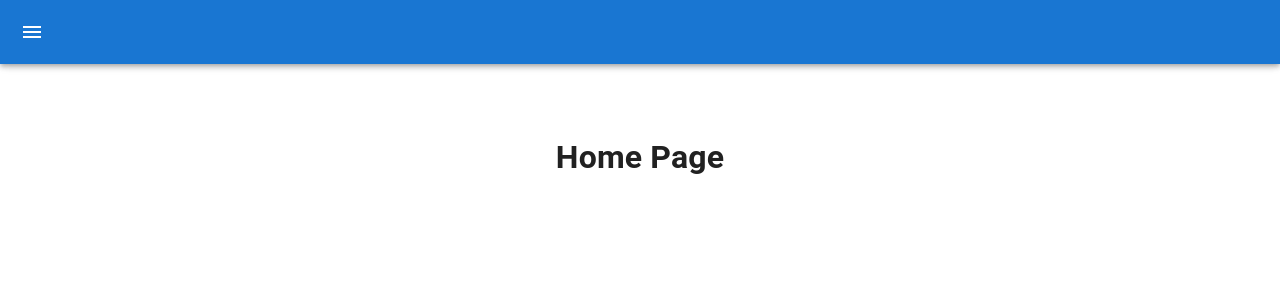
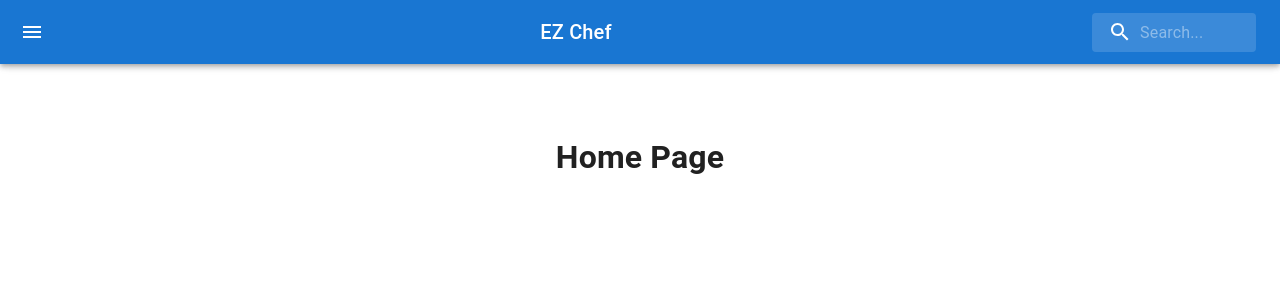
Before and after one commit to denn15law/ez-chef, a React (Create React App) app in the folder frontend/: page / in a window 1280 px wide. Shown: the top 300 px of the page. Built offline with nearby package versions, Linux system fonts and the light colour scheme.

Commit message:
Add search bar

```diff
--- a/frontend/src/components/Nav.js
+++ b/frontend/src/components/Nav.js
@@ -1,16 +1,18 @@
 import * as React from "react";
-import { styled, useTheme } from "@mui/material/styles";
+import { styled, useTheme, alpha } from "@mui/material/styles";
 import {
   Box,
   CssBaseline,
   Divider,
   Drawer,
   IconButton,
+  InputBase,
   List,
   ListItem,
   ListItemIcon,
   ListItemText,
   Toolbar,
+  Typography,
 } from "@mui/material";
 import MuiAppBar from "@mui/material/AppBar";
 import MenuIcon from "@mui/icons-material/Menu";
@@ -23,6 +25,7 @@
 import ShoppingCartIcon from "@mui/icons-material/ShoppingCart";
 import ArticleIcon from "@mui/icons-material/Article";
 import PersonIcon from "@mui/icons-material/Person";
+import SearchIcon from "@mui/icons-material/Search";
 import { Link } from "react-router-dom";
 
 const drawerWidth = 240;
@@ -72,6 +75,48 @@
   justifyContent: "flex-end",
 }));
 
+const Search = styled("div")(({ theme }) => ({
+  position: "relative",
+  borderRadius: theme.shape.borderRadius,
+  backgroundColor: alpha(theme.palette.common.white, 0.15),
+  "&:hover": {
+    backgroundColor: alpha(theme.palette.common.white, 0.25),
+  },
+  marginLeft: 0,
+  width: "100%",
+  [theme.breakpoints.up("sm")]: {
+    marginLeft: theme.spacing(1),
+    width: "auto",
+  },
+}));
+
+const SearchIconWrapper = styled("div")(({ theme }) => ({
+  padding: theme.spacing(0, 2),
+  height: "100%",
+  position: "absolute",
+  pointerEvents: "none",
+  display: "flex",
+  alignItems: "center",
+  justifyContent: "center",
+}));
+
+const StyledInputBase = styled(InputBase)(({ theme }) => ({
+  color: "inherit",
+  "& .MuiInputBase-input": {
+    padding: theme.spacing(1, 1, 1, 0),
+    // vertical padding + font size from searchIcon
+    paddingLeft: `calc(1em + ${theme.spacing(4)})`,
+    transition: theme.transitions.create("width"),
+    width: "100%",
+    [theme.breakpoints.up("sm")]: {
+      width: "12ch",
+      "&:focus": {
+        width: "20ch",
+      },
+    },
+  },
+}));
+
 const Nav = () => {
   const theme = useTheme();
   const [open, setOpen] = React.useState(false);
@@ -97,6 +142,22 @@
             sx={{ mr: 2, ...(open && { display: "none" }) }}>
             <MenuIcon />
           </IconButton>
+          <Typography
+            variant="h6"
+            noWrap
+            component="div"
+            sx={{ flexGrow: 1, display: { xs: "none", sm: "block" } }}>
+            EZ Chef
+          </Typography>
+          <Search>
+            <SearchIconWrapper>
+              <SearchIcon />
+            </SearchIconWrapper>
+            <StyledInputBase
+              placeholder="Search..."
+              inputProps={{ "aria-label": "search" }}
+            />
+          </Search>
         </Toolbar>
       </AppBar>
       <Drawer
@@ -183,6 +244,7 @@
           </ListItem>
         </List>
       </Drawer>
+
       <Main open={open}>
         <DrawerHeader />
       </Main>
```
